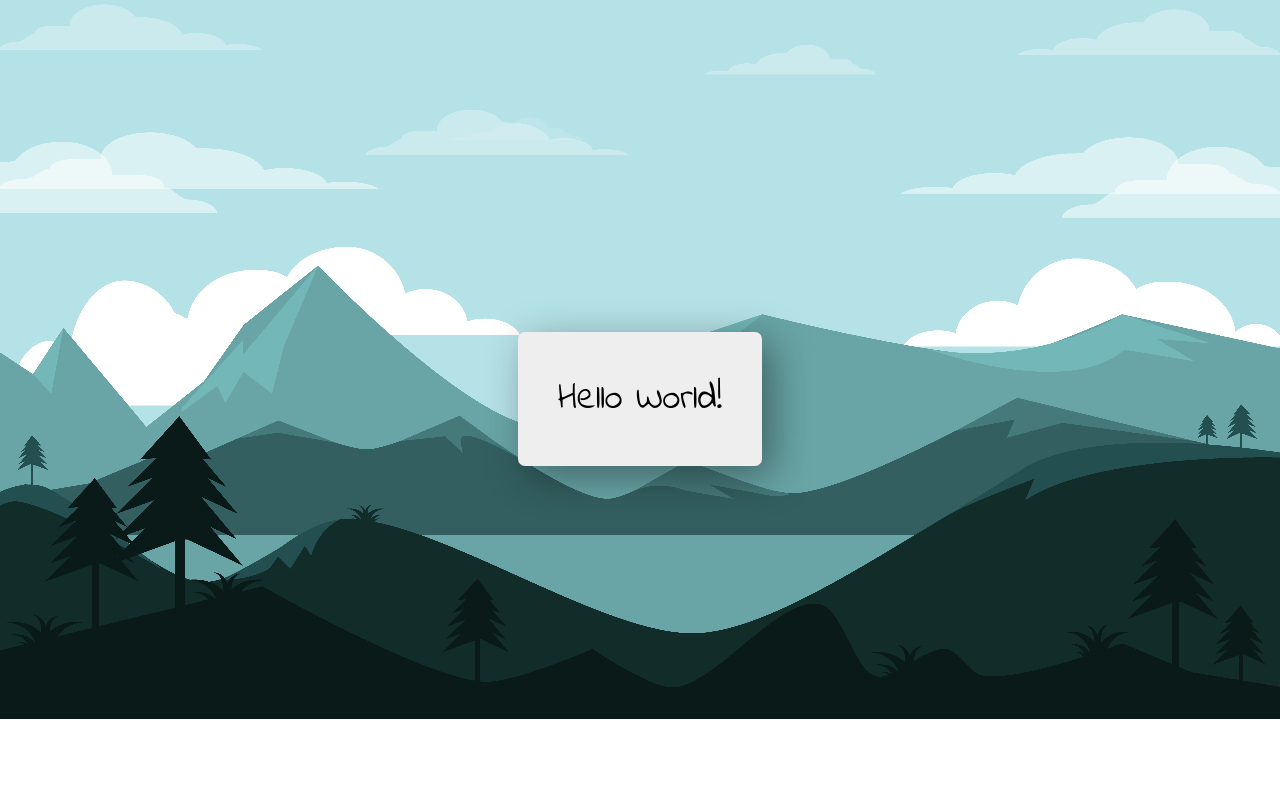
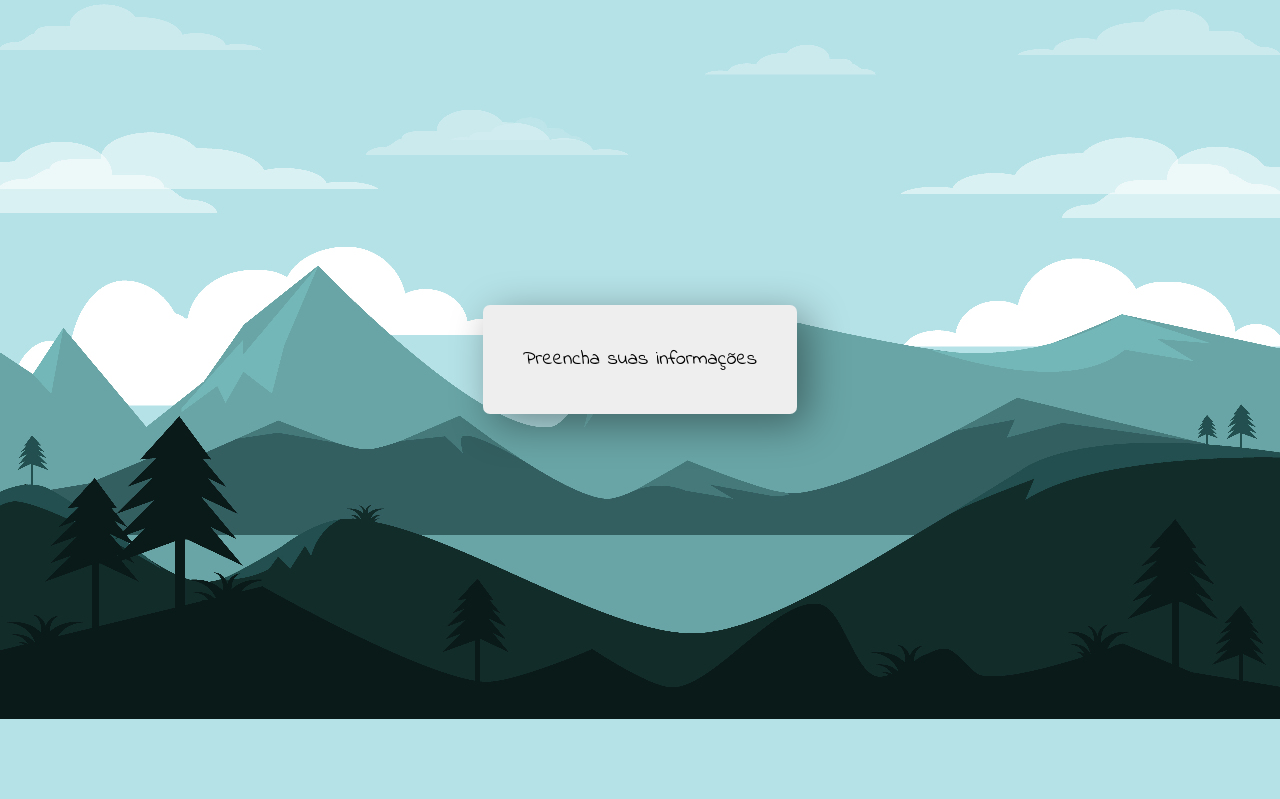
Before and after one commit to Kaue-Francisco/ClimateCheck, a Flask app: page / in a window 1280 px wide. Shown: the part 81-880 px from the top of the page. After the commit the page ends 800 px from the top, so only its background shows below. Run offline with Flask 3, Linux system fonts and the light colour scheme.

Commit message:
Arrumando div

```diff
--- a/static/style.css
+++ b/static/style.css
@@ -52,13 +52,14 @@ main {
     align-content: center;
     justify-content: center;
     width: 100%;
-    height: 100vh;
+    height: 100%;
 }
 
 .formLogin {
     display: flex;
     flex-direction: column;
     background-color: #EEE;
+    color: black;
     border-radius: 7px;
     padding: 40px;
     box-shadow: 10px 10px 40px rgba(0, 0, 0, 0.4);
@@ -68,8 +69,8 @@ main {
 .formLogin h1 {
     padding: 0;
     margin: 0;
-    font-weight: 500;
-    font-size: 2.3em;
+    font-weight: normal;
+    font-size: 20px;
 }
 
 .formLogin p {
@@ -80,5 +81,5 @@ main {
 }
 
 .formLogin a:hover {
-    color: #38272f;
+    color: black;
 }
--- a/templates/index.html
+++ b/templates/index.html
@@ -18,14 +18,13 @@
         </div>
 
         <div>
-
         </div>
     </header>
 
     <main>
         <div class="page">
             <form method="POST" class="formLogin">
-                <h1>Hello World!</h1>
+                <h1>Preencha suas informações</h1>
             </form>
         </div>
     </main>
```
